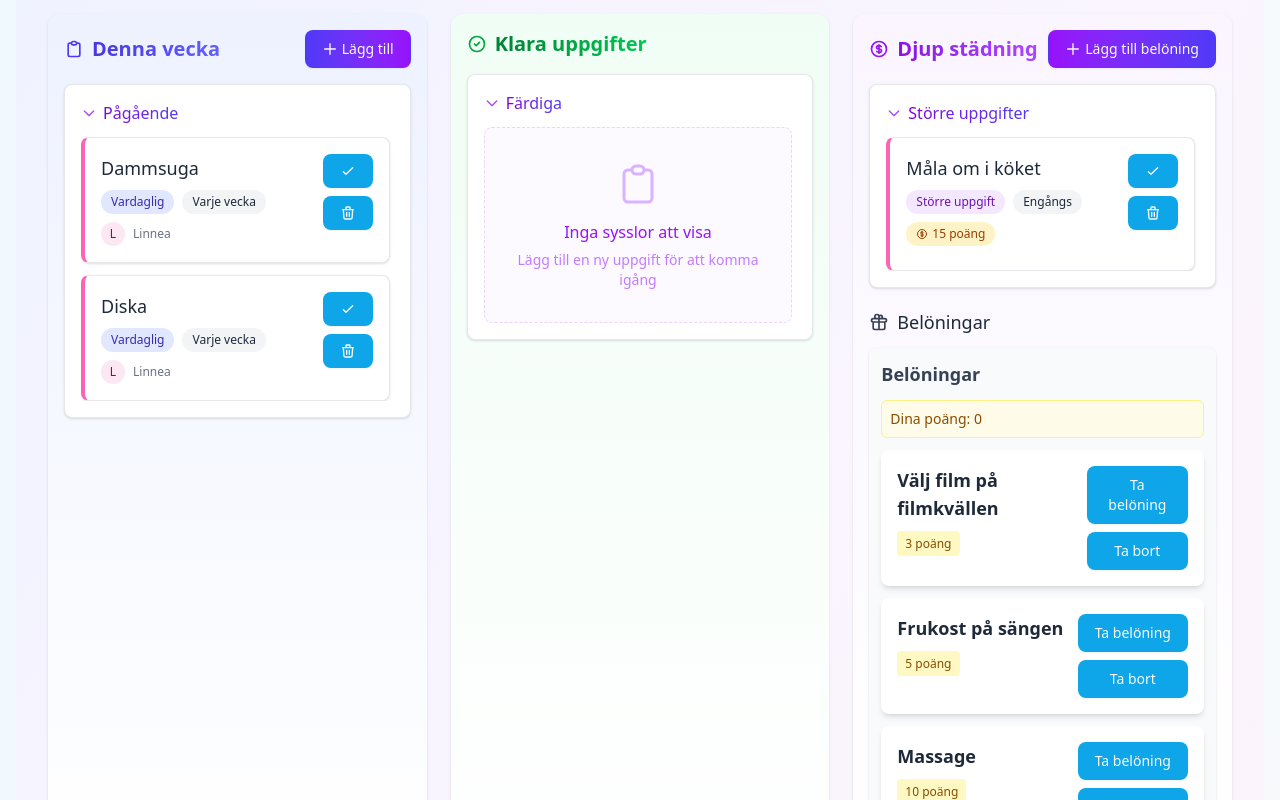
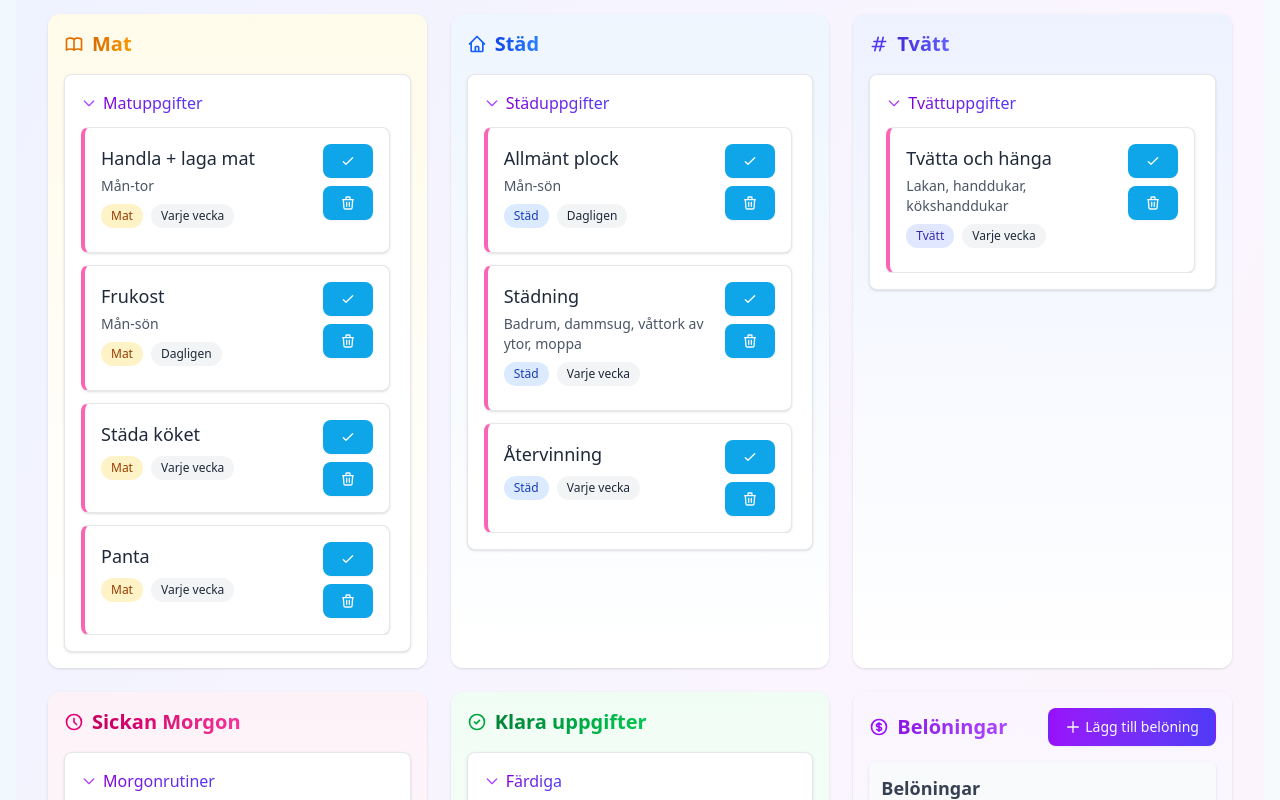
Before and after one commit to Errie15/cleanlife, a React (Vite) app: page / in a window 1280 px wide. Shown: the part 260-1060 px from the top of the page. Built offline with nearby package versions, Linux system fonts and the light colour scheme.

Commit message:
Implementera nya uppgifter från listan: Mat, Städ, Tvätt och Sickan morgon

```diff
--- a/src/components/AddChoreForm.jsx
+++ b/src/components/AddChoreForm.jsx
@@ -4,9 +4,11 @@ import { FREQUENCY, CATEGORY, generateId } from '../models/chores';
 // Component for adding a new chore
 const AddChoreForm = ({ onAddChore, onCancel }) => {
   const [title, setTitle] = useState('');
-  const [category, setCategory] = useState(CATEGORY.DAILY);
+  const [description, setDescription] = useState('');
+  const [category, setCategory] = useState(CATEGORY.MAT);
   const [frequency, setFrequency] = useState(FREQUENCY.WEEKLY);
   const [points, setPoints] = useState(5);
+  const [assignedTo, setAssignedTo] = useState(null);
 
   const handleSubmit = (e) => {
     e.preventDefault();
@@ -20,9 +22,10 @@ const AddChoreForm = ({ onAddChore, onCancel }) => {
     const newChore = {
       id: generateId(),
       title: title.trim(),
+      description: description.trim(),
       category,
       frequency,
-      assignedTo: null, // Will be assigned based on week
+      assignedTo, // Allow directly assigning to a user
       status: 'pending',
       createdAt: new Date().toISOString(),
       ...(category === CATEGORY.MAJOR && { points: Number(points) })
@@ -34,9 +37,11 @@ const AddChoreForm = ({ onAddChore, onCancel }) => {
 
   const resetForm = () => {
     setTitle('');
-    setCategory(CATEGORY.DAILY);
+    setDescription('');
+    setCategory(CATEGORY.MAT);
     setFrequency(FREQUENCY.WEEKLY);
     setPoints(5);
+    setAssignedTo(null);
   };
 
   return (
@@ -54,8 +59,22 @@ const AddChoreForm = ({ onAddChore, onCancel }) => {
             value={title}
             onChange={(e) => setTitle(e.target.value)}
             className="w-full px-3 py-2 border border-gray-300 rounded-md shadow-sm focus:outline-none focus:ring-blue-500 focus:border-blue-500"
-            placeholder="Ex: Dammsuga"
+            placeholder="Ex: Handla mat"
             required
+          />
+        </div>
+
+        <div className="mb-3">
+          <label htmlFor="description" className="block text-sm font-medium text-gray-700 mb-1">
+            Beskrivning (valfritt)
+          </label>
+          <input
+            type="text"
+            id="description"
+            value={description}
+            onChange={(e) => setDescription(e.target.value)}
+            className="w-full px-3 py-2 border border-gray-300 rounded-md shadow-sm focus:outline-none focus:ring-blue-500 focus:border-blue-500"
+            placeholder="Ex: Mån-tor"
           />
         </div>
 
@@ -69,6 +88,10 @@ const AddChoreForm = ({ onAddChore, onCancel }) => {
             onChange={(e) => setCategory(e.target.value)}
             className="w-full px-3 py-2 border border-gray-300 rounded-md shadow-sm focus:outline-none focus:ring-blue-500 focus:border-blue-500"
           >
+            <option value={CATEGORY.MAT}>Mat</option>
+            <option value={CATEGORY.STAD}>Städ</option>
+            <option value={CATEGORY.TVATT}>Tvätt</option>
+            <option value={CATEGORY.SICKAN}>Sickan Morgon</option>
             <option value={CATEGORY.DAILY}>Vardaglig</option>
             <option value={CATEGORY.MAJOR}>Större uppgift</option>
           </select>
@@ -85,9 +108,26 @@ const AddChoreForm = ({ onAddChore, onCancel }) => {
             className="w-full px-3 py-2 border border-gray-300 rounded-md shadow-sm focus:outline-none focus:ring-blue-500 focus:border-blue-500"
           >
             <option value={FREQUENCY.ONCE}>Engångs</option>
+            <option value={FREQUENCY.DAILY}>Dagligen</option>
             <option value={FREQUENCY.WEEKLY}>Varje vecka</option>
             <option value={FREQUENCY.BIWEEKLY}>Varannan vecka</option>
             <option value={FREQUENCY.MONTHLY}>Månadsvis</option>
+          </select>
+        </div>
+
+        <div className="mb-3">
+          <label htmlFor="assignedTo" className="block text-sm font-medium text-gray-700 mb-1">
+            Tilldela (valfritt)
+          </label>
+          <select
+            id="assignedTo"
+            value={assignedTo || ""}
+            onChange={(e) => setAssignedTo(e.target.value || null)}
+            className="w-full px-3 py-2 border border-gray-300 rounded-md shadow-sm focus:outline-none focus:ring-blue-500 focus:border-blue-500"
+          >
+            <option value="">Välj person</option>
+            <option value="user1">Erik</option>
+            <option value="user2">Linnea</option>
           </select>
         </div>
 
--- a/src/components/ChoreCard.jsx
+++ b/src/components/ChoreCard.jsx
@@ -3,7 +3,7 @@ import { CATEGORY, FREQUENCY } from '../models/chores';
 
 // Component to display a single chore
 const ChoreCard = ({ chore, users, onComplete, onDelete }) => {
-  const { id, title, category, frequency, status, assignedTo, points, completedAt } = chore;
+  const { id, title, description, category, frequency, status, assignedTo, points, completedAt } = chore;
 
   // Find the assigned user object
   const assignedUser = users.find(user => user.id === assignedTo);
@@ -28,6 +28,28 @@ const ChoreCard = ({ chore, users, onComplete, onDelete }) => {
     pink: 'bg-pink-100 text-pink-800 border-pink-200'
   };
 
+  // Get category label and color
+  const getCategoryInfo = (cat) => {
+    switch(cat) {
+      case CATEGORY.MAT:
+        return { label: 'Mat', colorClass: 'bg-amber-100 text-amber-800' };
+      case CATEGORY.STAD:
+        return { label: 'Städ', colorClass: 'bg-blue-100 text-blue-800' };
+      case CATEGORY.TVATT:
+        return { label: 'Tvätt', colorClass: 'bg-indigo-100 text-indigo-800' };
+      case CATEGORY.SICKAN:
+        return { label: 'Sickan', colorClass: 'bg-pink-100 text-pink-800' };
+      case CATEGORY.DAILY:
+        return { label: 'Vardaglig', colorClass: 'bg-indigo-100 text-indigo-800' };
+      case CATEGORY.MAJOR:
+        return { label: 'Större uppgift', colorClass: 'bg-purple-100 text-purple-800' };
+      default:
+        return { label: 'Övrig', colorClass: 'bg-gray-100 text-gray-800' };
+    }
+  };
+
+  const categoryInfo = getCategoryInfo(category);
+
   return (
     <div
       className={`bg-white rounded-lg shadow-sm hover:shadow-md
@@ -39,17 +61,19 @@ const ChoreCard = ({ chore, users, onComplete, onDelete }) => {
         <div className="flex justify-between items-start">
           <div className="flex-1 pr-4">
             <h3 className="font-medium text-lg text-gray-800">{title}</h3>
+
+            {description && (
+              <p className="text-sm text-gray-600 mt-1">{description}</p>
+            )}
+
             <div className="flex flex-wrap gap-2 my-2">
-              <span className={`px-2.5 py-1 rounded-full text-xs font-medium ${
-                category === CATEGORY.DAILY
-                  ? 'bg-indigo-100 text-indigo-800'
-                  : 'bg-purple-100 text-purple-800'
-              }`}>
-                {category === CATEGORY.DAILY ? 'Vardaglig' : 'Större uppgift'}
+              <span className={`px-2.5 py-1 rounded-full text-xs font-medium ${categoryInfo.colorClass}`}>
+                {categoryInfo.label}
               </span>
 
               <span className="px-2.5 py-1 rounded-full bg-gray-100 text-gray-800 text-xs font-medium">
                 {frequency === FREQUENCY.ONCE ? 'Engångs' :
+                  frequency === FREQUENCY.DAILY ? 'Dagligen' :
                   frequency === FREQUENCY.WEEKLY ? 'Varje vecka' :
                   frequency === FREQUENCY.BIWEEKLY ? 'Varannan vecka' : 'Månadsvis'}
               </span>
--- a/src/components/Dashboard.jsx
+++ b/src/components/Dashboard.jsx
@@ -146,9 +146,15 @@ const Dashboard = () => {
   };
 
   // Filter chores by status and type
-  const pendingChores = chores.filter(chore => chore.status === 'pending' && chore.category === CATEGORY.DAILY);
+  const pendingDailyChores = chores.filter(chore => chore.status === 'pending' && chore.category === CATEGORY.DAILY);
   const completedChores = chores.filter(chore => chore.status === 'completed');
   const majorChores = chores.filter(chore => chore.category === CATEGORY.MAJOR && chore.status === 'pending');
+
+  // Filter chores by new categories
+  const matChores = chores.filter(chore => chore.status === 'pending' && chore.category === CATEGORY.MAT);
+  const stadChores = chores.filter(chore => chore.status === 'pending' && chore.category === CATEGORY.STAD);
+  const tvattChores = chores.filter(chore => chore.status === 'pending' && chore.category === CATEGORY.TVATT);
+  const sickanChores = chores.filter(chore => chore.status === 'pending' && chore.category === CATEGORY.SICKAN);
 
   // Get current user
   const currentUser = users.find(user => user.id === currentUserId);
@@ -189,51 +195,77 @@ const Dashboard = () => {
       </div>
 
       <div className="grid grid-cols-1 md:grid-cols-2 lg:grid-cols-3 gap-6">
-        {/* Weekly chores column */}
-        <div className="p-4 rounded-xl shadow-sm hover:shadow-md transition-shadow duration-300 bg-gradient-to-b from-indigo-50 to-white">
+        {/* Mat column */}
+        <div className="p-4 rounded-xl shadow-sm hover:shadow-md transition-shadow duration-300 bg-gradient-to-b from-amber-50 to-white">
           <div className="flex justify-between items-center mb-4">
-            <h3 className="text-xl font-semibold text-transparent bg-clip-text bg-gradient-to-r from-indigo-700 to-indigo-500 flex items-center">
-              <svg xmlns="http://www.w3.org/2000/svg" className="h-5 w-5 mr-2 text-indigo-600" fill="none" viewBox="0 0 24 24" stroke="currentColor">
-                <path strokeLinecap="round" strokeLinejoin="round" strokeWidth={2} d="M9 5H7a2 2 0 00-2 2v12a2 2 0 002 2h10a2 2 0 002-2V7a2 2 0 00-2-2h-2M9 5a2 2 0 002 2h2a2 2 0 002-2M9 5a2 2 0 012-2h2a2 2 0 012 2" />
+            <h3 className="text-xl font-semibold text-transparent bg-clip-text bg-gradient-to-r from-amber-700 to-amber-500 flex items-center">
+              <svg xmlns="http://www.w3.org/2000/svg" className="h-5 w-5 mr-2 text-amber-600" fill="none" viewBox="0 0 24 24" stroke="currentColor">
+                <path strokeLinecap="round" strokeLinejoin="round" strokeWidth={2} d="M12 6.253v13m0-13C10.832 5.477 9.246 5 7.5 5S4.168 5.477 3 6.253v13C4.168 18.477 5.754 18 7.5 18s3.332.477 4.5 1.253m0-13C13.168 5.477 14.754 5 16.5 5c1.747 0 3.332.477 4.5 1.253v13C19.832 18.477 18.247 18 16.5 18c-1.746 0-3.332.477-4.5 1.253" />
               </svg>
-              Denna vecka
+              Mat
             </h3>
-            <button
-              onClick={() => setShowAddChoreForm(!showAddChoreForm)}
-              className="flex items-center px-3 py-1.5 bg-gradient-to-r from-indigo-600 to-purple-600 hover:from-indigo-700 hover:to-purple-700 text-white rounded-lg text-sm font-medium transition-colors shadow-sm"
-            >
-              {showAddChoreForm ? (
-                <>
-                  <svg xmlns="http://www.w3.org/2000/svg" className="h-4 w-4 mr-1" fill="none" viewBox="0 0 24 24" stroke="currentColor">
-                    <path strokeLinecap="round" strokeLinejoin="round" strokeWidth={2} d="M6 18L18 6M6 6l12 12" />
-                  </svg>
-                  Avbryt
-                </>
-              ) : (
-                <>
-                  <svg xmlns="http://www.w3.org/2000/svg" className="h-4 w-4 mr-1" fill="none" viewBox="0 0 24 24" stroke="currentColor">
-                    <path strokeLinecap="round" strokeLinejoin="round" strokeWidth={2} d="M12 4v16m8-8H4" />
-                  </svg>
-                  Lägg till
-                </>
-              )}
-            </button>
           </div>
 
-          {showAddChoreForm ? (
-            <AddChoreForm
-              onAddChore={handleAddChore}
-              onCancel={() => setShowAddChoreForm(false)}
-            />
-          ) : (
           <ChoresList
-              title="Pågående"
-              chores={pendingChores}
+            title="Matuppgifter"
+            chores={matChores}
             users={users}
             onComplete={handleCompleteChore}
             onDelete={handleDeleteChore}
           />
-          )}
+        </div>
+
+        {/* Städ column */}
+        <div className="p-4 rounded-xl shadow-sm hover:shadow-md transition-shadow duration-300 bg-gradient-to-b from-blue-50 to-white">
+          <div className="flex items-center mb-4">
+            <svg xmlns="http://www.w3.org/2000/svg" className="h-5 w-5 mr-2 text-blue-600" fill="none" viewBox="0 0 24 24" stroke="currentColor">
+              <path strokeLinecap="round" strokeLinejoin="round" strokeWidth={2} d="M3 12l2-2m0 0l7-7 7 7M5 10v10a1 1 0 001 1h3m10-11l2 2m-2-2v10a1 1 0 01-1 1h-3m-6 0a1 1 0 001-1v-4a1 1 0 011-1h2a1 1 0 011 1v4a1 1 0 001 1m-6 0h6" />
+            </svg>
+            <h3 className="text-xl font-semibold text-transparent bg-clip-text bg-gradient-to-r from-blue-700 to-blue-500">Städ</h3>
+          </div>
+          <ChoresList
+            title="Städuppgifter"
+            chores={stadChores}
+            users={users}
+            onComplete={handleCompleteChore}
+            onDelete={handleDeleteChore}
+          />
+        </div>
+
+        {/* Tvätt column */}
+        <div className="p-4 rounded-xl shadow-sm hover:shadow-md transition-shadow duration-300 bg-gradient-to-b from-indigo-50 to-white">
+          <div className="flex items-center mb-4">
+            <svg xmlns="http://www.w3.org/2000/svg" className="h-5 w-5 mr-2 text-indigo-600" fill="none" viewBox="0 0 24 24" stroke="currentColor">
+              <path strokeLinecap="round" strokeLinejoin="round" strokeWidth={2} d="M7 20l4-16m2 16l4-16M6 9h14M4 15h14" />
+            </svg>
+            <h3 className="text-xl font-semibold text-transparent bg-clip-text bg-gradient-to-r from-indigo-700 to-indigo-500">Tvätt</h3>
+          </div>
+          <ChoresList
+            title="Tvättuppgifter"
+            chores={tvattChores}
+            users={users}
+            onComplete={handleCompleteChore}
+            onDelete={handleDeleteChore}
+          />
+        </div>
+      </div>
+
+      <div className="grid grid-cols-1 md:grid-cols-2 lg:grid-cols-3 gap-6 mt-6">
+        {/* Sickan column */}
+        <div className="p-4 rounded-xl shadow-sm hover:shadow-md transition-shadow duration-300 bg-gradient-to-b from-pink-50 to-white">
+          <div className="flex items-center mb-4">
+            <svg xmlns="http://www.w3.org/2000/svg" className="h-5 w-5 mr-2 text-pink-600" fill="none" viewBox="0 0 24 24" stroke="currentColor">
+              <path strokeLinecap="round" strokeLinejoin="round" strokeWidth={2} d="M12 8v4l3 3m6-3a9 9 0 11-18 0 9 9 0 0118 0z" />
+            </svg>
+            <h3 className="text-xl font-semibold text-transparent bg-clip-text bg-gradient-to-r from-pink-700 to-pink-500">Sickan Morgon</h3>
+          </div>
+          <ChoresList
+            title="Morgonrutiner"
+            chores={sickanChores}
+            users={users}
+            onComplete={handleCompleteChore}
+            onDelete={handleDeleteChore}
+          />
         </div>
 
         {/* Completed chores column */}
@@ -253,14 +285,14 @@ const Dashboard = () => {
           />
         </div>
 
-        {/* Rewards & Major tasks column */}
+        {/* Rewards column */}
         <div className="p-4 rounded-xl shadow-sm hover:shadow-md transition-shadow duration-300 bg-gradient-to-b from-purple-50 to-white">
           <div className="flex justify-between items-center mb-4">
             <h3 className="text-xl font-semibold text-transparent bg-clip-text bg-gradient-to-r from-purple-700 to-purple-500 flex items-center">
               <svg xmlns="http://www.w3.org/2000/svg" className="h-5 w-5 mr-2 text-purple-600" fill="none" viewBox="0 0 24 24" stroke="currentColor">
                 <path strokeLinecap="round" strokeLinejoin="round" strokeWidth={2} d="M12 8c-1.657 0-3 .895-3 2s1.343 2 3 2 3 .895 3 2-1.343 2-3 2m0-8c1.11 0 2.08.402 2.599 1M12 8V7m0 1v8m0 0v1m0-1c-1.11 0-2.08-.402-2.599-1M21 12a9 9 0 11-18 0 9 9 0 0118 0z" />
               </svg>
-              Djup städning
+              Belöningar
             </h3>
             <button
               onClick={() => setShowAddRewardForm(!showAddRewardForm)}
@@ -290,22 +322,6 @@ const Dashboard = () => {
               onCancel={() => setShowAddRewardForm(false)}
             />
           ) : (
-            <>
-              <ChoresList
-                title="Större uppgifter"
-                chores={majorChores}
-                users={users}
-                onComplete={handleCompleteChore}
-                onDelete={handleDeleteChore}
-              />
-
-              <div className="mt-5">
-                <div className="flex items-center mb-3">
-                  <svg xmlns="http://www.w3.org/2000/svg" className="h-5 w-5 mr-2 text-secondary-600" fill="none" viewBox="0 0 24 24" stroke="currentColor">
-                    <path strokeLinecap="round" strokeLinejoin="round" strokeWidth={2} d="M12 8v13m0-13V6a2 2 0 112 2h-2zm0 0V5.5A2.5 2.5 0 109.5 8H12zm-7 4h14M5 12a2 2 0 110-4h14a2 2 0 110 4M5 12v7a2 2 0 002 2h10a2 2 0 002-2v-7" />
-                  </svg>
-                  <h4 className="text-lg font-medium text-gray-800">Belöningar</h4>
-                </div>
             <RewardsList
               rewards={rewards}
               users={users}
@@ -314,10 +330,33 @@ const Dashboard = () => {
               onClaim={handleClaimReward}
               onDelete={handleDeleteReward}
             />
-              </div>
-            </>
           )}
         </div>
+      </div>
+
+      {/* Section for adding new chores */}
+      <div className="mt-6 p-4 rounded-xl shadow-sm hover:shadow-md transition-shadow duration-300 bg-gradient-to-b from-gray-50 to-white">
+        <div className="flex justify-between items-center mb-4">
+          <h3 className="text-xl font-semibold text-transparent bg-clip-text bg-gradient-to-r from-gray-700 to-gray-500 flex items-center">
+            <svg xmlns="http://www.w3.org/2000/svg" className="h-5 w-5 mr-2 text-gray-600" fill="none" viewBox="0 0 24 24" stroke="currentColor">
+              <path strokeLinecap="round" strokeLinejoin="round" strokeWidth={2} d="M12 4v16m8-8H4" />
+            </svg>
+            Lägg till ny uppgift
+          </h3>
+          <button
+            onClick={() => setShowAddChoreForm(!showAddChoreForm)}
+            className="flex items-center px-3 py-1.5 bg-gradient-to-r from-gray-600 to-gray-700 hover:from-gray-700 hover:to-gray-800 text-white rounded-lg text-sm font-medium transition-colors shadow-sm"
+          >
+            {showAddChoreForm ? "Avbryt" : "Lägg till uppgift"}
+          </button>
+        </div>
+
+        {showAddChoreForm && (
+          <AddChoreForm
+            onAddChore={handleAddChore}
+            onCancel={() => setShowAddChoreForm(false)}
+          />
+        )}
       </div>
 
       {/* Chat section */}
--- a/src/models/chores.js
+++ b/src/models/chores.js
@@ -3,12 +3,17 @@ export const FREQUENCY = {
   ONCE: 'once',
   WEEKLY: 'weekly',
   BIWEEKLY: 'biweekly',
-  MONTHLY: 'monthly'
+  MONTHLY: 'monthly',
+  DAILY: 'daily'
 };
 
 export const CATEGORY = {
   DAILY: 'daily',
-  MAJOR: 'major'
+  MAJOR: 'major',
+  MAT: 'mat',
+  STAD: 'stad',
+  TVATT: 'tvatt',
+  SICKAN: 'sickan'
 };
 
 // Generate a unique ID for new chores
@@ -18,33 +23,107 @@ export const generateId = () => {
 
 // Sample chores for initial data
 export const sampleChores = [
+  // Mat kategori
   {
     id: 'chore1',
-    title: 'Dammsuga',
-    category: CATEGORY.DAILY,
-    frequency: FREQUENCY.WEEKLY,
-    assignedTo: null, // Will be calculated based on the week
-    status: 'pending',
-    createdAt: new Date().toISOString()
-  },
-  {
-    id: 'chore2',
-    title: 'Diska',
-    category: CATEGORY.DAILY,
+    title: 'Handla + laga mat',
+    description: 'Mån-tor',
+    category: CATEGORY.MAT,
     frequency: FREQUENCY.WEEKLY,
     assignedTo: null,
     status: 'pending',
     createdAt: new Date().toISOString()
   },
   {
-    id: 'chore3',
-    title: 'Måla om i köket',
-    category: CATEGORY.MAJOR,
-    frequency: FREQUENCY.ONCE,
+    id: 'chore2',
+    title: 'Frukost',
+    description: 'Mån-sön',
+    category: CATEGORY.MAT,
+    frequency: FREQUENCY.DAILY,
     assignedTo: null,
     status: 'pending',
-    createdAt: new Date().toISOString(),
-    points: 15
+    createdAt: new Date().toISOString()
+  },
+  {
+    id: 'chore3',
+    title: 'Städa köket',
+    category: CATEGORY.MAT,
+    frequency: FREQUENCY.WEEKLY,
+    assignedTo: null,
+    status: 'pending',
+    createdAt: new Date().toISOString()
+  },
+  {
+    id: 'chore4',
+    title: 'Panta',
+    category: CATEGORY.MAT,
+    frequency: FREQUENCY.WEEKLY,
+    assignedTo: null,
+    status: 'pending',
+    createdAt: new Date().toISOString()
+  },
+
+  // Städ kategori
+  {
+    id: 'chore5',
+    title: 'Allmänt plock',
+    description: 'Mån-sön',
+    category: CATEGORY.STAD,
+    frequency: FREQUENCY.DAILY,
+    assignedTo: null,
+    status: 'pending',
+    createdAt: new Date().toISOString()
+  },
+  {
+    id: 'chore6',
+    title: 'Städning',
+    description: 'Badrum, dammsug, våttork av ytor, moppa',
+    category: CATEGORY.STAD,
+    frequency: FREQUENCY.WEEKLY,
+    assignedTo: null,
+    status: 'pending',
+    createdAt: new Date().toISOString()
+  },
+  {
+    id: 'chore7',
+    title: 'Återvinning',
+    category: CATEGORY.STAD,
+    frequency: FREQUENCY.WEEKLY,
+    assignedTo: null,
+    status: 'pending',
+    createdAt: new Date().toISOString()
+  },
+
+  // Tvätt kategori
+  {
+    id: 'chore8',
+    title: 'Tvätta och hänga',
+    description: 'Lakan, handdukar, kökshanddukar',
+    category: CATEGORY.TVATT,
+    frequency: FREQUENCY.WEEKLY,
+    assignedTo: null,
+    status: 'pending',
+    createdAt: new Date().toISOString()
+  },
+
+  // Sickan morgon kategori
+  {
+    id: 'chore9',
+    title: 'Sickan morgon (Mån, Ons)',
+    category: CATEGORY.SICKAN,
+    frequency: FREQUENCY.WEEKLY,
+    assignedTo: 'user1', // Erik
+    status: 'pending',
+    createdAt: new Date().toISOString()
+  },
+  {
+    id: 'chore10',
+    title: 'Sickan morgon (Tis, Tor, Fre)',
+    category: CATEGORY.SICKAN,
+    frequency: FREQUENCY.WEEKLY,
+    assignedTo: 'user2', // Linnea
+    status: 'pending',
+    createdAt: new Date().toISOString()
   }
 ];
 
```
Also changed, not shown: 1 other file (tests, documents, lock files or other folders). Lines whose indentation alone changed are shown as unchanged.
